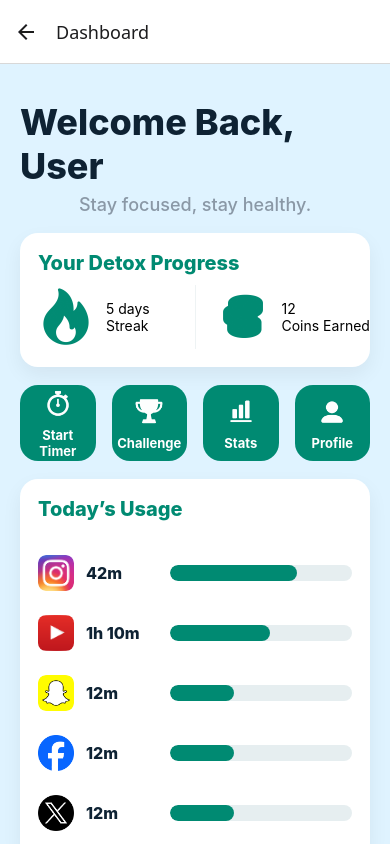
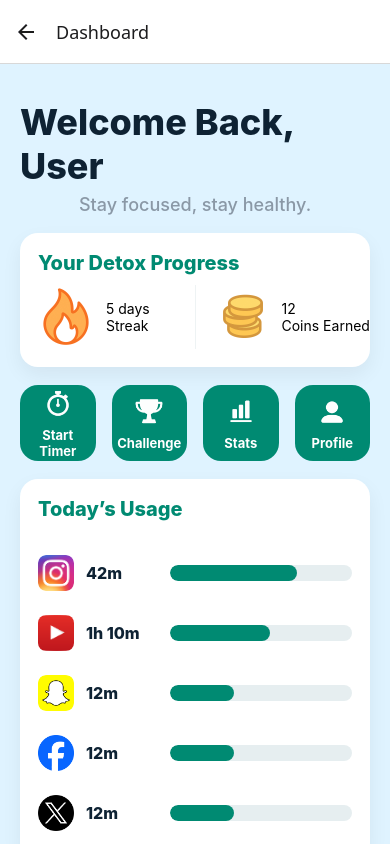
Before and after one commit to aravinds11/social-media-detox, a React Native app in the folder mobile/: screen /Dashboard in a window 390 px wide. Built offline with nearby package versions, Linux system fonts and the light colour scheme.

Commit message:
Remove hardcoded color for streak and coin icon

```diff
--- a/mobile/src/screens/DashboardScreen.js
+++ b/mobile/src/screens/DashboardScreen.js
@@ -213,7 +213,6 @@ const styles = StyleSheet.create({
   iconImageGreen: {
     width: 64,
     height: 64,
-    tintColor: COLORS.primaryGreen,
   },
 
   divider: {
```
